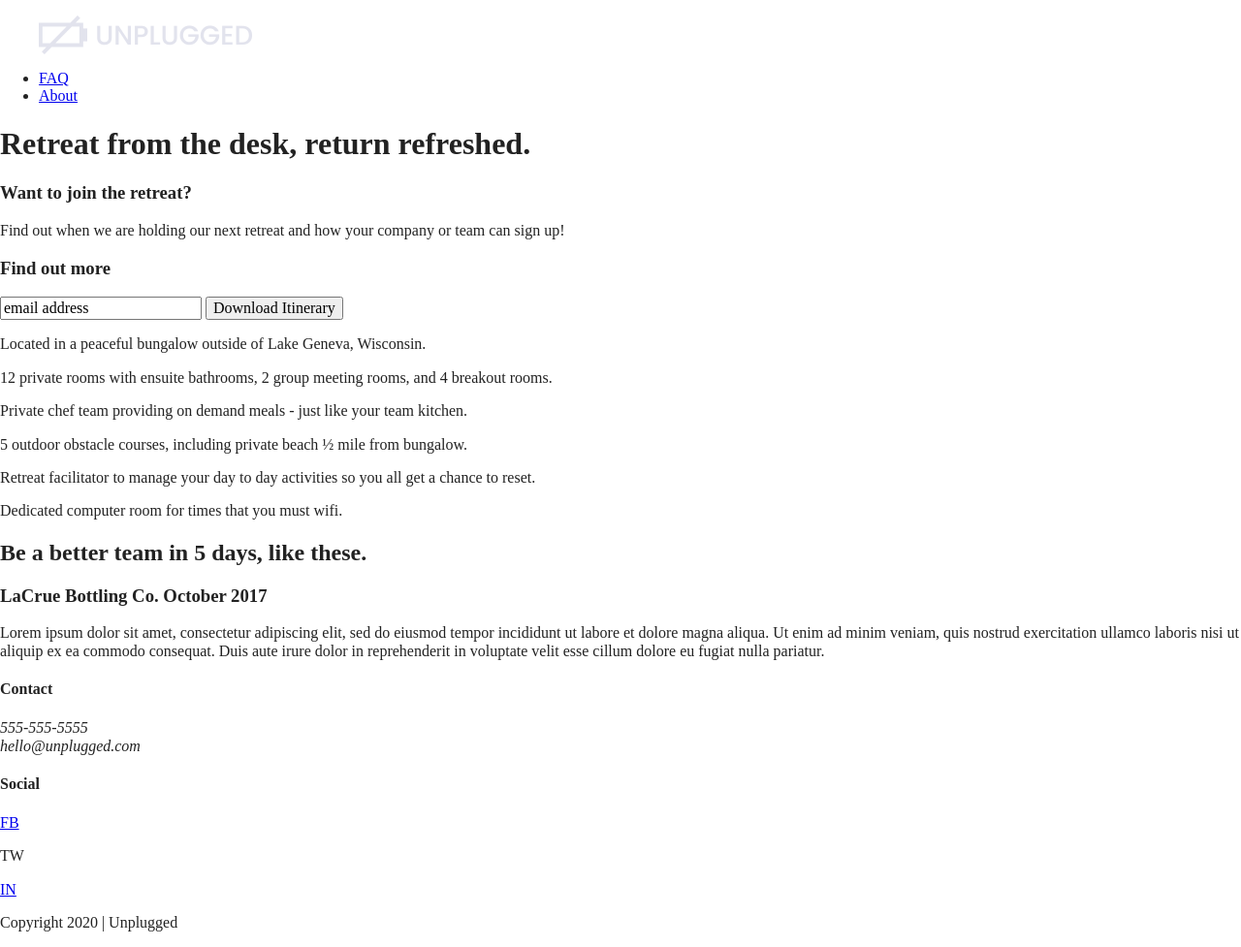
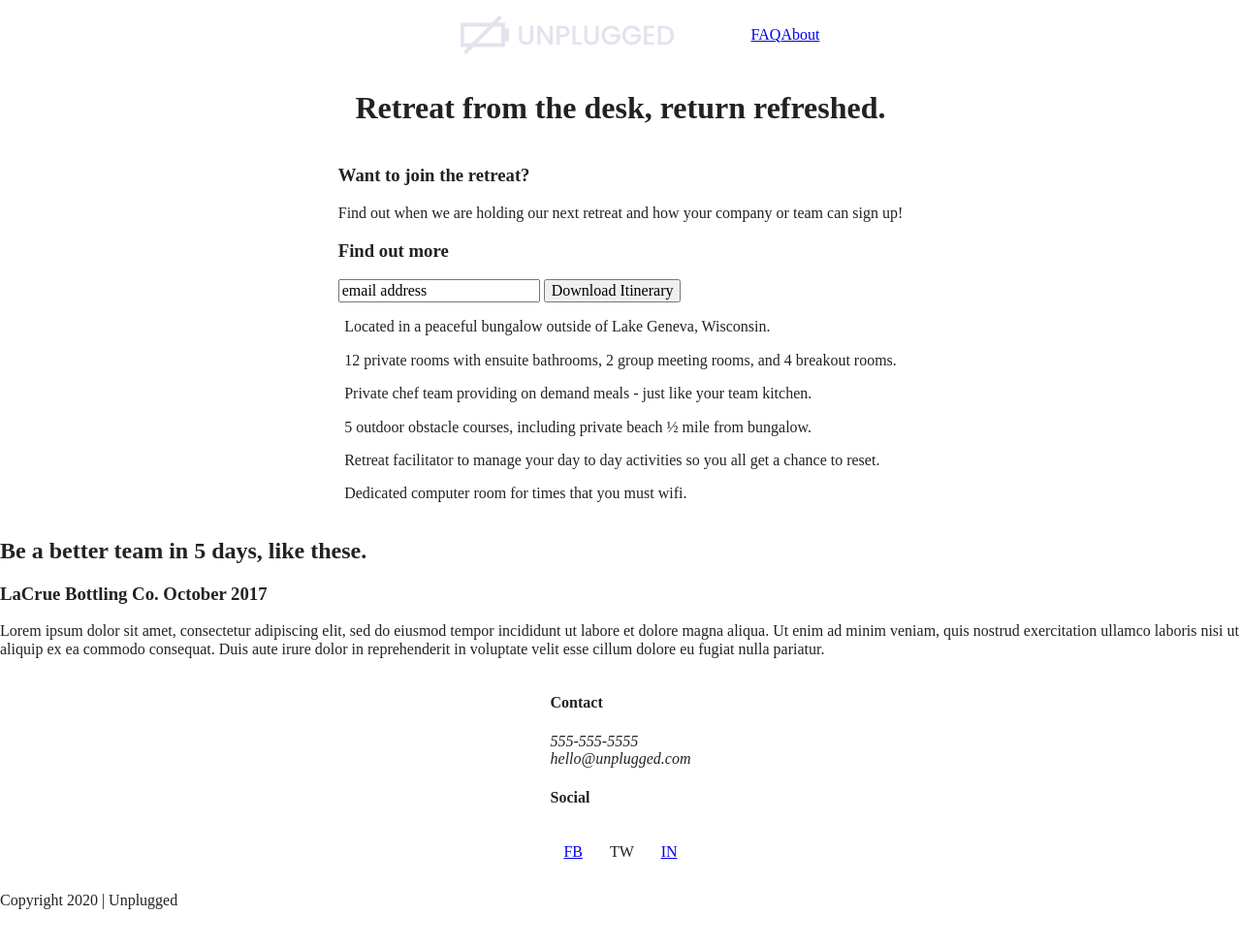
Before and after one commit to perrycq/unplugged-retreat, a website built with Parcel: page index.html in a window 1280 px wide. Shown: the whole page at 97% size. After the commit the page ends 955 px from the top, so only its background shows below. Built offline with nearby package versions, Linux system fonts and the light colour scheme.

Commit message:
Corrected display flex and added flex-flow properties

```diff
--- a/css/main.css
+++ b/css/main.css
@@ -86,6 +86,125 @@ textarea {
 /* ==========================================================================
    Author's custom styles
    ========================================================================== */
+
+   /* --------------Base Header - Footer Styles------- */
+
+   header,
+   footer {
+    display: flex;
+    justify-content: center;
+    align-items: center;
+    flex-flow: row wrap;
+   }
+
+   footer .copyright{
+     width: 100%;
+   }
+
+   header .content-wrapper {
+    display: flex;
+    justify-content: center;
+    align-items: center;
+    flex-flow: row wrap;
+   }
+
+   header nav {
+    display: flex;
+    justify-content: space-around;
+    align-items: center;
+    flex-flow: row wrap;
+   }
+
+   header nav ul {
+    display: flex;
+    justify-content: space-around;
+   }
+
+   header nav ul li {
+    list-style-type: none;
+   }
+
+   footer .social-icons {
+    display: flex;
+    justify-content: space-around;
+    align-items: center;
+   }
+
+   footer .social-icons p {
+    display: flex;
+    justify-content: center;
+    align-items: center;
+   }
+
+   /* --------- Mobile Styles - Homepage --------- */
+
+   .hero-area {
+    display: flex;
+    justify-content: center;
+    flex-flow: row wrap;
+   }
+
+   aside {
+    display: flex;
+    justify-content: center;
+    align-items: center;
+    flex-flow: row wrap;
+   }
+
+   .features {
+    display: flex;
+    justify-content: center;
+    flex-flow: row wrap;
+   }
+
+   .features .features-items {
+    display: flex;
+    justify-content: center;
+    align-items: center;
+    flex-flow: row wrap;
+   }
+
+   .reviews {
+    display: flex;
+    justify-content: center;
+    flex-flow: row wrap;
+   }
+
+   /* --------- Mobile Styles - About Page --------- */
+
+   .mission {
+    display: flex;
+    justify-content: center;
+    align-items: center;
+    flex-flow: row wrap;
+   }
+
+   .map {
+
+   }
+
+   .contact-section {
+    display: flex;
+    justify-content: center;
+    align-items: center;
+    flex-flow: row wrap;
+   }
+
+   /* --------- Mobile Styles - FAQ Page --------- */
+
+   .faq-area {
+    display: flex;
+    justify-content: center;
+    align-items: center;
+    flex-flow: row wrap;
+   }
+
+   .faq-area .content-wrapper {
+    display: flex;
+    justify-content: center;
+    align-items: center;
+    flex-flow: row wrap;
+   }
 
 /* ==========================================================================
    Helper classes
```
Also changed, not shown: about/index.html (+2 -2 lines), faq/index.html (+2 -2 lines).
